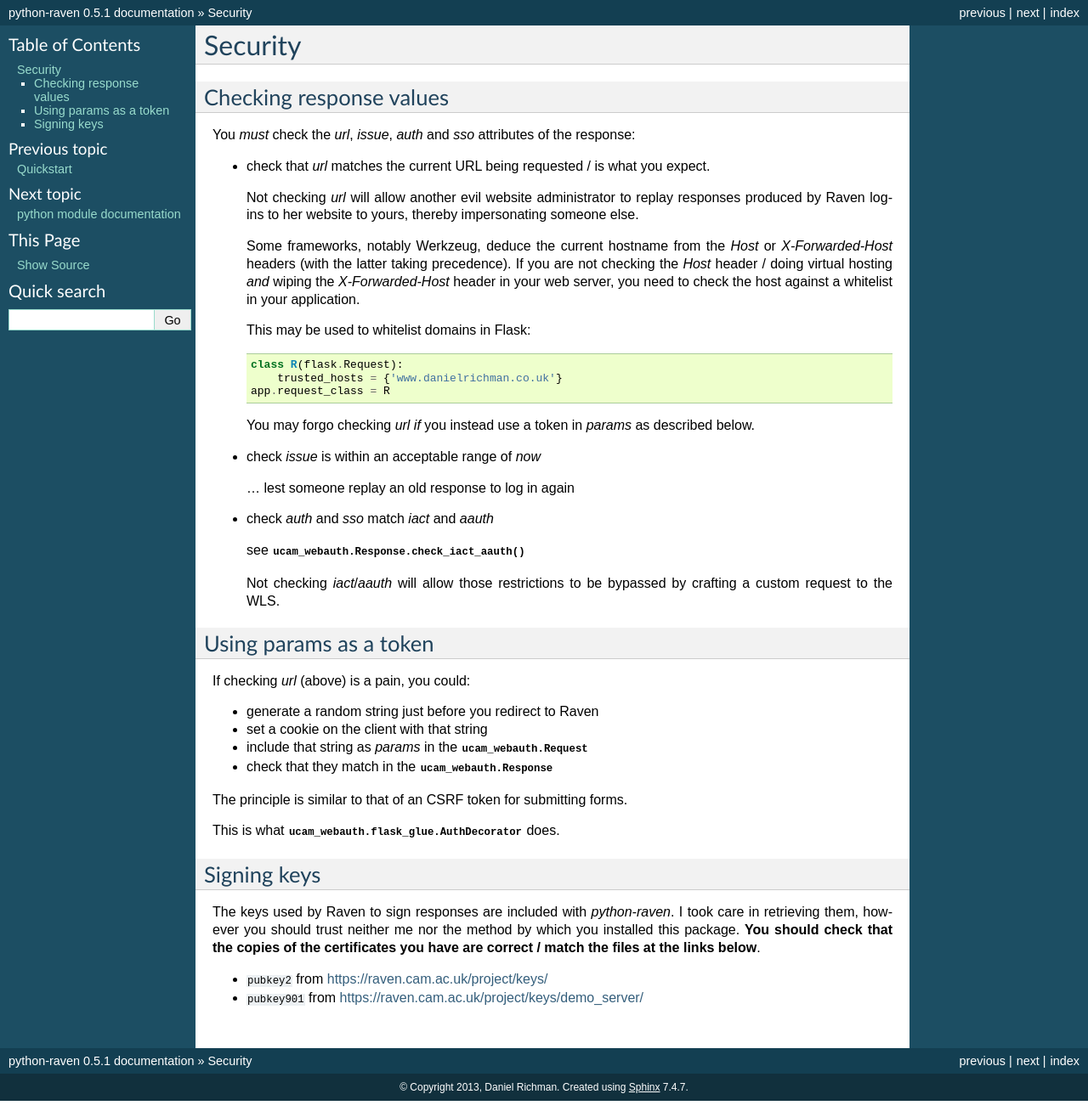
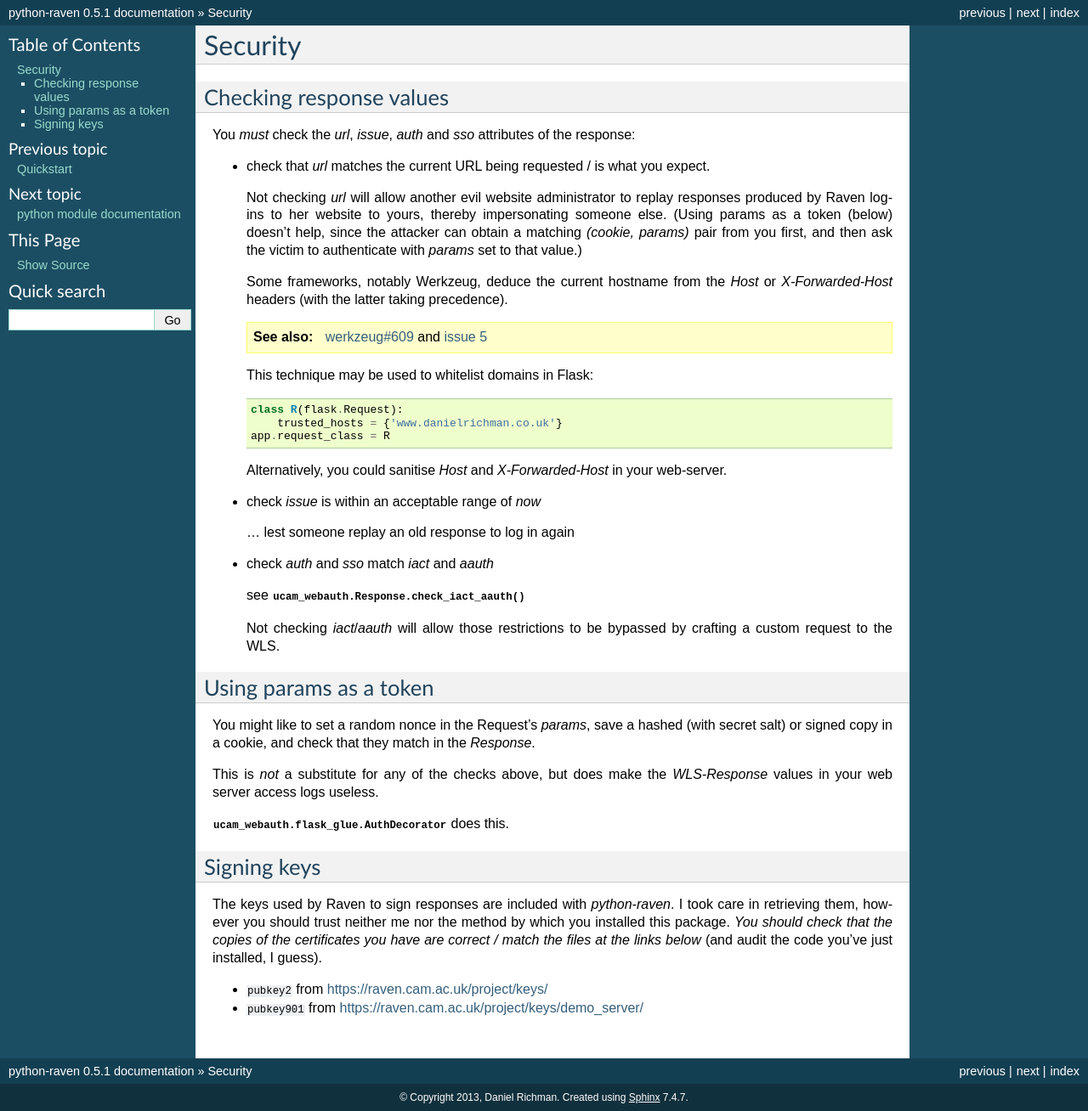
Before and after one commit to danielrichman/python-ucam-webauth, a Sphinx documentation site: the page built from docs/source/security.rst, in a window 1280 px wide. Shown: the whole page at 85% size. Built offline with Sphinx 7.4.7, drawn with Linux system fonts in a browser that asks for light colours.

Commit message:
Update docs re #5's re-opening / #6

```diff
--- a/docs/source/security.rst
+++ b/docs/source/security.rst
@@ -15,21 +15,26 @@ response:
   Not checking `url` will allow another evil website administrator to replay
   responses produced by Raven log-ins to her website to yours, thereby
   impersonating someone else.
+  (Using params as a token (below) doesn't help, since the attacker can
+  obtain a matching `(cookie, params)` pair from you first, and then ask
+  the victim to authenticate with `params` set to that value.)
 
   Some frameworks, notably Werkzeug, deduce the current hostname from
   the `Host` or `X-Forwarded-Host` headers (with the latter taking
-  precedence). If you are not checking the `Host` header / doing virtual
-  hosting *and* wiping the `X-Forwarded-Host` header in your web server,
-  you need to check the host against a whitelist in your application.
+  precedence).
 
-  This may be used to whitelist domains in Flask::
+  .. seealso::
+        `werkzeug#609 <https://github.com/mitsuhiko/werkzeug/issues/609>`_ and
+        `issue 5 <https://github.com/danielrichman/python-raven/issues/5>`_
+
+  This technique may be used to whitelist domains in Flask::
 
       class R(flask.Request):
           trusted_hosts = {'www.danielrichman.co.uk'}
       app.request_class = R
 
-  You may forgo checking `url` *if* you instead use a token in `params`
-  as described below.
+  Alternatively, you could sanitise `Host` and `X-Forwarded-Host` in your
+  web-server.
 
 * check `issue` is within an acceptable range of *now*
 
@@ -45,16 +50,14 @@ response:
 Using params as a token
 -----------------------
 
-If checking `url` (above) is a pain, you could:
+You might like to set a random nonce in the Request's `params`, save
+a hashed (with secret salt) or signed copy in a cookie, and check that they
+match in the `Response`.
 
-* generate a random string just before you redirect to Raven
-* set a cookie on the client with that string
-* include that string as `params` in the :class:`ucam_webauth.Request`
-* check that they match in the :class:`ucam_webauth.Response`
+This is *not* a substitute for any of the checks above, but does make the
+`WLS-Response` values in your web server access logs useless.
 
-The principle is similar to that of an CSRF token for submitting forms.
-
-This is what :class:`ucam_webauth.flask_glue.AuthDecorator` does.
+:class:`ucam_webauth.flask_glue.AuthDecorator` does this.
 
 Signing keys
 ------------
@@ -62,8 +65,9 @@ Signing keys
 The keys used by Raven to sign responses are included with `python-raven`.
 I took care in retrieving them, however you should trust neither me nor the
 method by which you installed this package.
-**You should check that the copies of the certificates you have are
-correct / match the files at the links below**.
+*You should check that the copies of the certificates you have are
+correct / match the files at the links below* (and audit the code you've
+just installed, I guess).
 
 * ``pubkey2`` from `<https://raven.cam.ac.uk/project/keys/>`_
 * ``pubkey901`` from `<https://raven.cam.ac.uk/project/keys/demo_server/>`_
```
Also changed, not shown: docs/source/quickstart.rst (+16 -3 lines), 2 other files.
